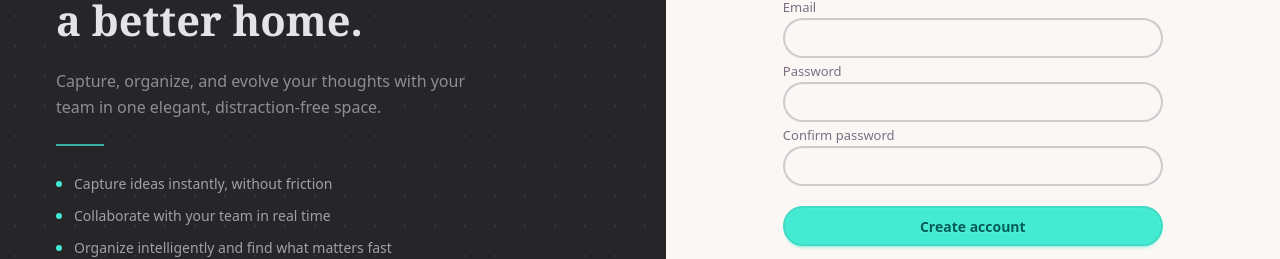
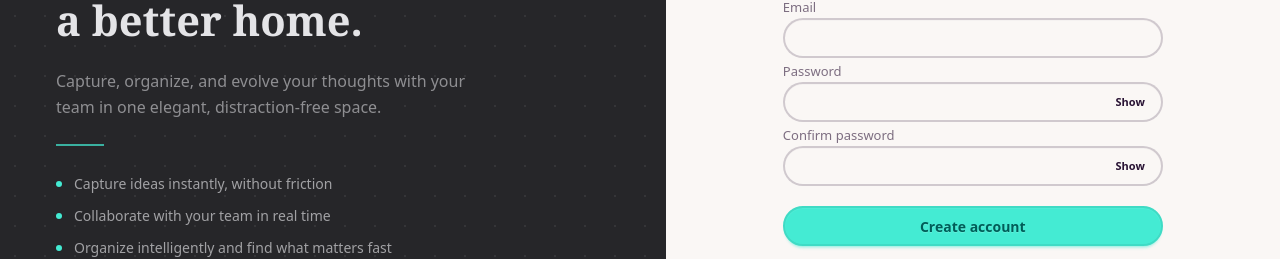
Before and after one commit to ViniciusLugli/mindshelf-fe, a Next.js app: page /register in a window 1280 px wide. Shown: the part 299-558 px from the top of the page. Built offline with nearby package versions, Linux system fonts and the light colour scheme; no server answers.

Commit message:
feat: enhance authentication components with password visibility toggle and validation for strong passwords

```diff
--- a/app/components/auth/AuthForm.tsx
+++ b/app/components/auth/AuthForm.tsx
@@ -186,7 +186,7 @@ export default function AuthForm({ mode, embedded = false }: AuthFormProps) {
             id={AUTH_FORM_ERROR_ID}
             role="alert"
             aria-live="polite"
-            className="rounded-lg border border-error/20 bg-error/8 px-4 py-2.5 text-[13px] text-error"
+            className="rounded-lg border border-error/20 bg-error/8 mt-5 px-4 py-2.5 text-[13px] text-error"
           >
             {errorMessage}
           </div>
--- a/app/components/auth/AuthInputField.tsx
+++ b/app/components/auth/AuthInputField.tsx
@@ -1,4 +1,4 @@
-import type { ChangeEventHandler } from "react";
+import { useState, type ChangeEventHandler } from "react";
 
 type AuthInputFieldProps = {
   id: string;
@@ -25,15 +25,24 @@ export default function AuthInputField({
   errorMessageId,
   onChange,
 }: AuthInputFieldProps) {
+  const isPasswordField = type === "password";
+  const [isPasswordVisible, setIsPasswordVisible] = useState(false);
+  const resolvedType = isPasswordField
+    ? isPasswordVisible
+      ? "text"
+      : "password"
+    : type;
+
   return (
     <label className="form-control w-full" htmlFor={id}>
       <span className="label-text mb-1.5 text-[13px] font-medium text-base-content/60">
         {label}
       </span>
+      <div className="relative">
         <input
           id={id}
-        type={type}
-        className="input input-bordered w-full focus:input-primary"
+          type={resolvedType}
+          className="input input-bordered w-full pr-18 focus:input-primary"
           value={value}
           autoComplete={autoComplete}
           disabled={disabled}
@@ -43,6 +52,19 @@ export default function AuthInputField({
           aria-describedby={hasError ? errorMessageId : undefined}
           onChange={onChange}
         />
+
+        {isPasswordField ? (
+          <button
+            type="button"
+            className="btn btn-ghost btn-xs absolute right-2 top-1/2 -translate-y-1/2 normal-case"
+            aria-label={isPasswordVisible ? `Hide ${label}` : `Show ${label}`}
+            onClick={() => setIsPasswordVisible((previous) => !previous)}
+            disabled={disabled}
+          >
+            {isPasswordVisible ? "Hide" : "Show"}
+          </button>
+        ) : null}
+      </div>
     </label>
   );
 }
--- a/app/components/auth/AuthLayout.tsx
+++ b/app/components/auth/AuthLayout.tsx
@@ -34,7 +34,7 @@ export default function AuthLayout({
           </span>
         </div>
 
-        <div className="relative max-w-[420px]">{leftPanelContent}</div>
+        <div className="relative max-w-105">{leftPanelContent}</div>
 
         <div className="relative">
           <p className="text-[11px] tracking-wide text-neutral-content/30">
@@ -44,7 +44,7 @@ export default function AuthLayout({
       </aside>
 
       <main className="flex flex-1 flex-col items-center justify-center overflow-y-auto bg-base-100 px-6 py-14 sm:px-12">
-        <div className="w-full max-w-[380px] space-y-8">
+        <div className="w-full max-w-95 space-y-8">
           <Link
             href="/"
             className="flex items-center gap-1.5 text-[11px] font-semibold uppercase tracking-[0.22em] text-base-content/40 transition-colors hover:text-base-content lg:hidden"
--- a/app/components/auth/auth-form.utils.ts
+++ b/app/components/auth/auth-form.utils.ts
@@ -35,6 +35,7 @@ export function getCopy(mode: AuthMode) {
 }
 
 const emailRegex = /^[^\s@]+@[^\s@]+\.[^\s@]+$/;
+const strongPasswordRegex = /^(?=.*[A-Z])(?=.*\d)(?=.*[^A-Za-z0-9]).{8,}$/;
 
 export function validateAuthForm(
   mode: AuthMode,
@@ -58,6 +59,10 @@ export function validateAuthForm(
       return "Name is required.";
     }
 
+    if (!strongPasswordRegex.test(password)) {
+      return "Password must have at least 8 characters, 1 uppercase letter, 1 number, and 1 special character.";
+    }
+
     if (password !== state.confirmPassword) {
       return "Password and confirmation must match.";
     }
```
Lines whose indentation alone changed are shown as unchanged.
